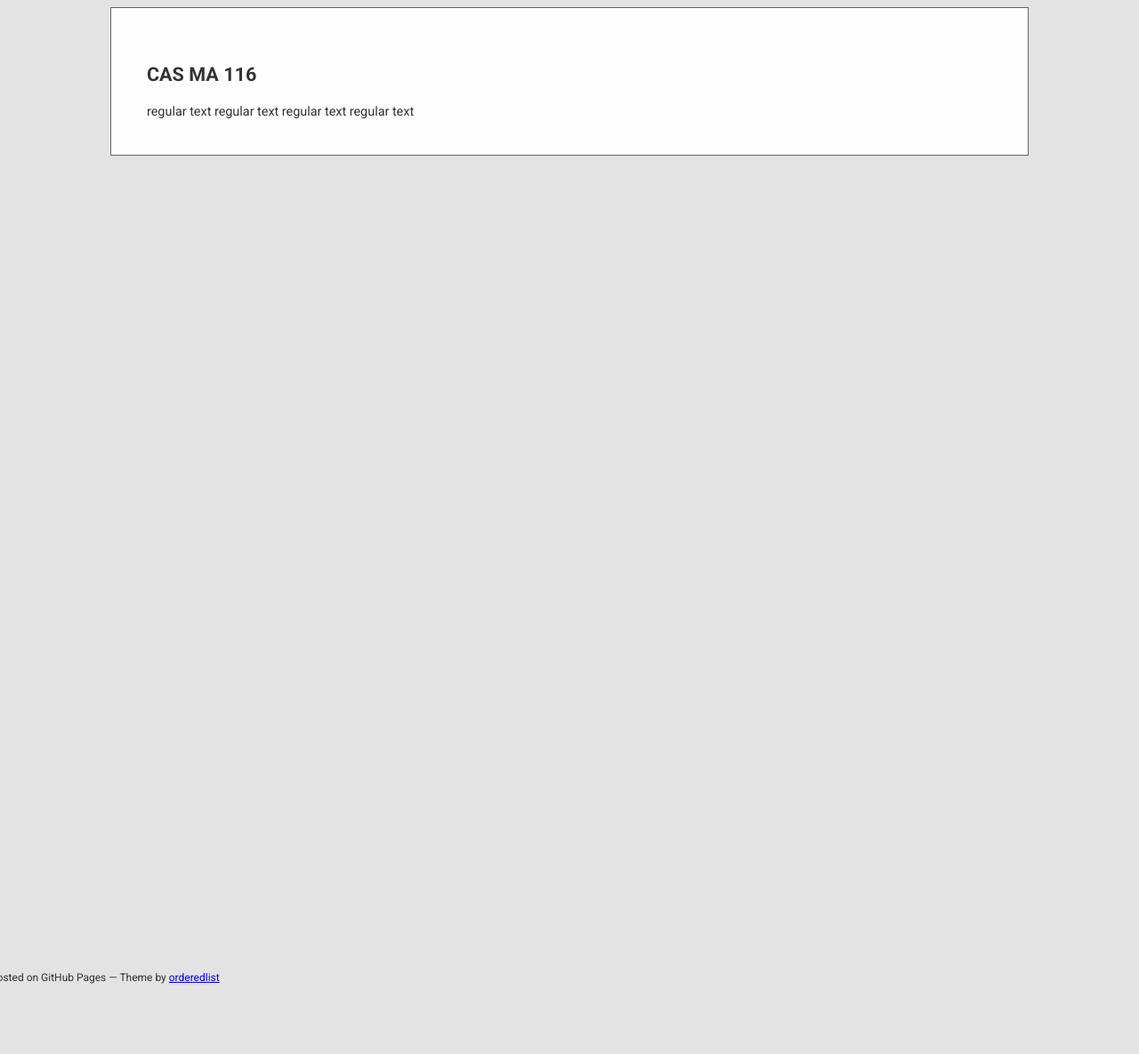
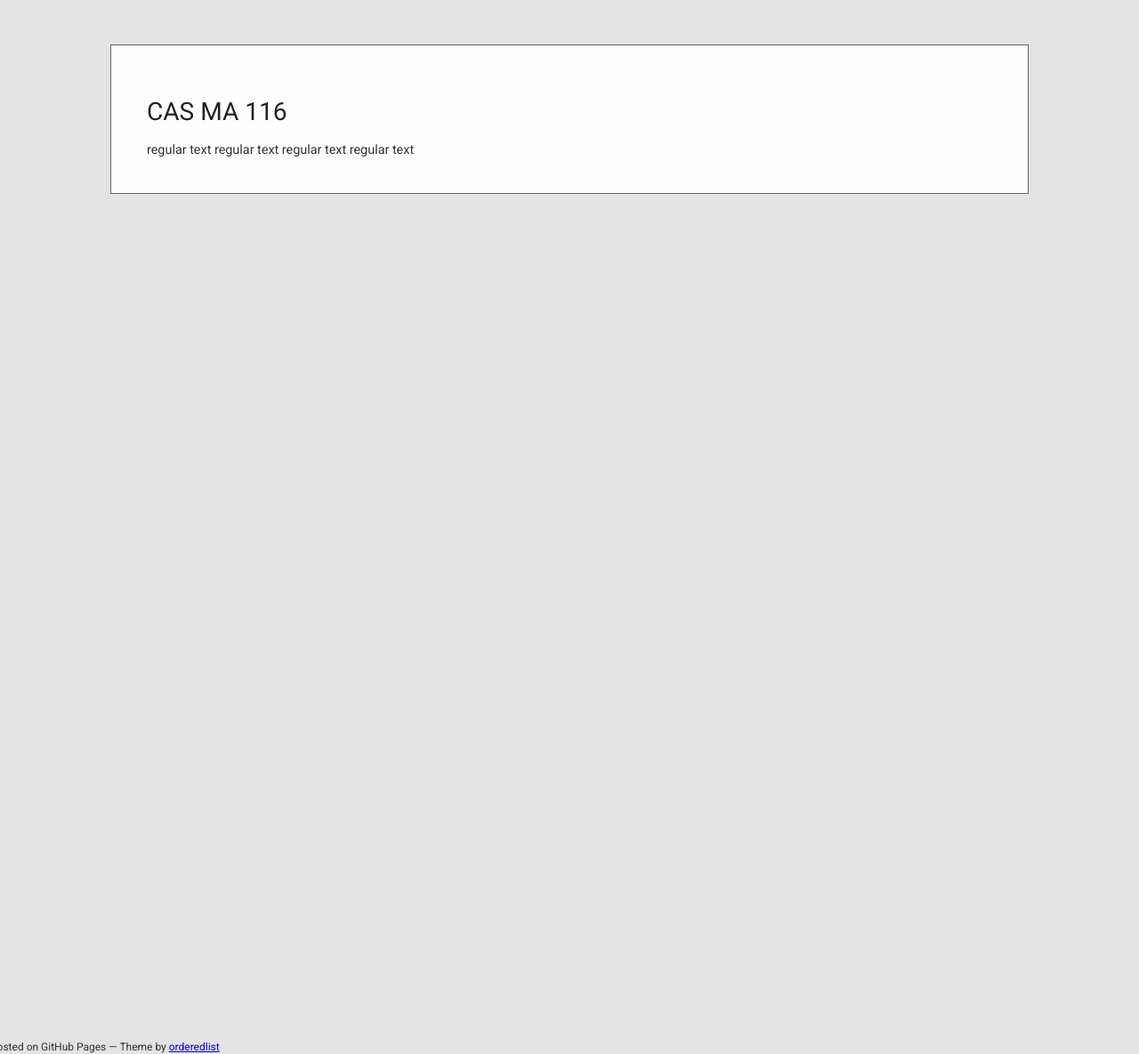
Before and after one commit to cesail/cesail.github.io, a Jekyll site: the page built from courses/25s1ma116/index.html, in a window 1280 px wide. Shown: the whole page at 89% size. Built offline with Jekyll 4.4.1, drawn with Linux system fonts in a browser that asks for light colours; some web fonts are replaced; a script that is not in the unit is left out; before the commit the page ends 1107 px from its top, so only the background shows below that.

Commit message:
Update index.html

```diff
--- a/courses/25s1ma116/index.html
+++ b/courses/25s1ma116/index.html
@@ -56,8 +56,8 @@ permalink: /courses/25s1ma116/
         {% endif %}
       </header>
   -->
-      <section>
-      <h1> <p class="center-title">  CAS MA 116 </p> </h1>
+      <section style="margin: 50px auto;">
+      <h1> <a style="text-align: center;">  CAS MA 116 </a> </h1>
 
       regular text    regular text   regular text   regular text
 
```
